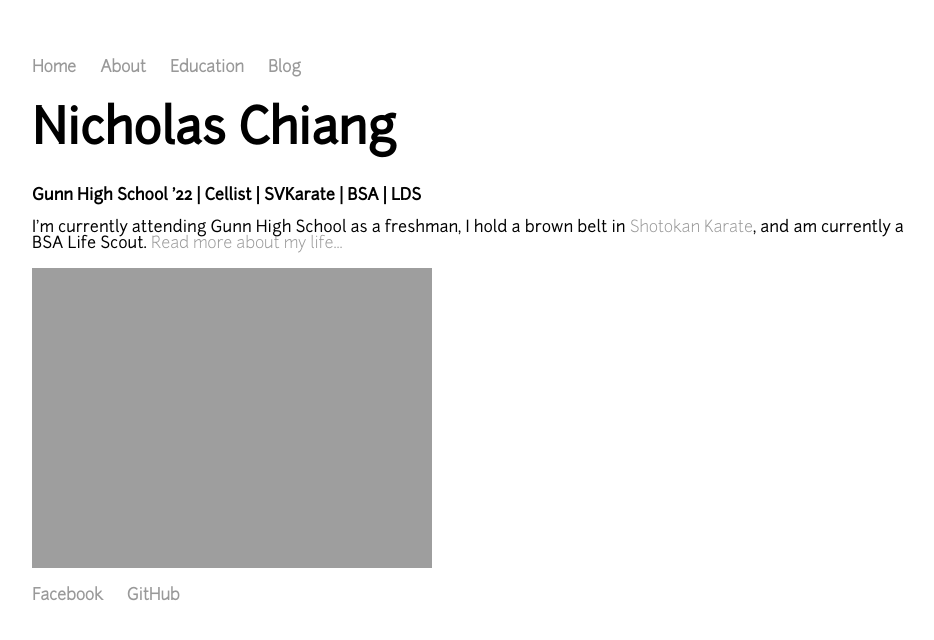
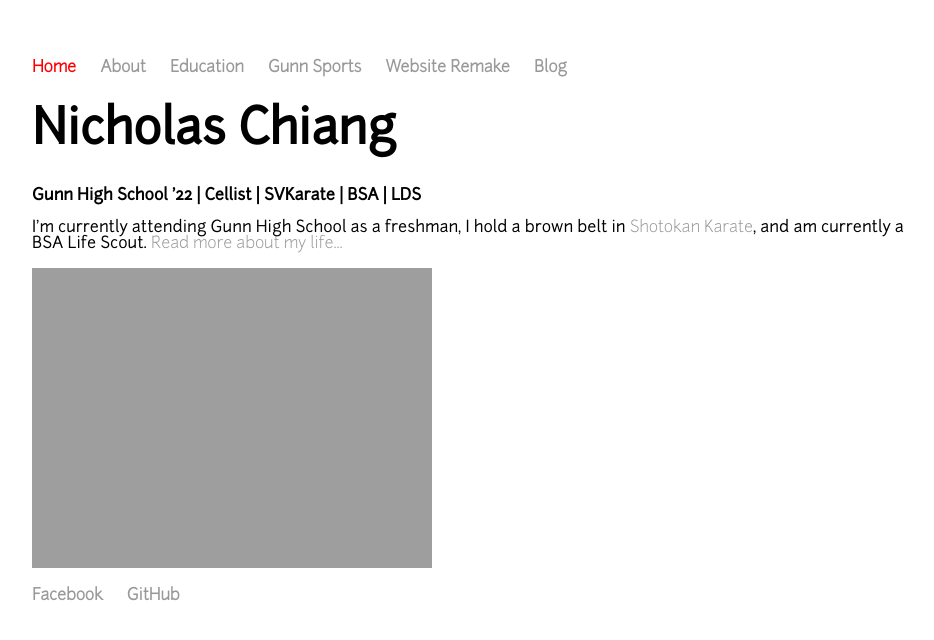
Before and after one commit to nicholaschiang/nicholaschiang.github.io, a Jekyll site: the page built from index.html, in a window 1280 px wide. Shown: the top 640 px of the page, without its empty margins (160-1094 px from the left). Built offline with Jekyll 4.4.1, drawn with Linux system fonts in a browser that asks for light colours.

Commit message:
feat: add nav bar highlation

```diff
--- /dev/null
+++ b/_includes/navigation.html
@@ -0,0 +1,16 @@
+<nav>
+    <ul>
+        <li><a href="/" {% if page.url == "/" %}style="color: red;"{% endif %}>
+          Home</a></li>
+        <li><a href="/about" {% if page.url == "/about" %}style="color: red;"{% endif %}>
+          About</a></li>
+        <li><a href="/education" {% if page.url == "/education" %}style="color: red;"{% endif %}>
+          Education</a></li>
+        <li><a href="/gunn-sports-website" {% if page.url == "/gunn-sports-website" %}style="color: red;"{% endif %}>
+          Gunn Sports</a></li>
+        <li><a href="/gunn-sports" {% if page.url == "/gunn-sports" %}style="color: red;"{% endif %}>
+          Website Remake</a></li>
+        <li><a href="/blog" {% if page.url == "/blog" %}style="color: red;"{% endif %}>
+          Blog</a></li>
+    </ul>
+</nav>
--- a/_layouts/default.html
+++ b/_layouts/default.html
@@ -6,14 +6,7 @@
 			<link rel="stylesheet" type="text/css" href="/css/main.css">
 		</head>
 		<body>
-			<nav>
-	    		<ul>
-	        		<li><a href="/">Home</a></li>
-		        	<li><a href="/about">About</a></li>
-	        		<li><a href="/education">Education</a></li>
-	        		<li><a href="/blog">Blog</a></li>
-	    		</ul>
-			</nav>
+			{% include navigation.html %}
 			<div class="container">
 
 			{{ content }}
```
